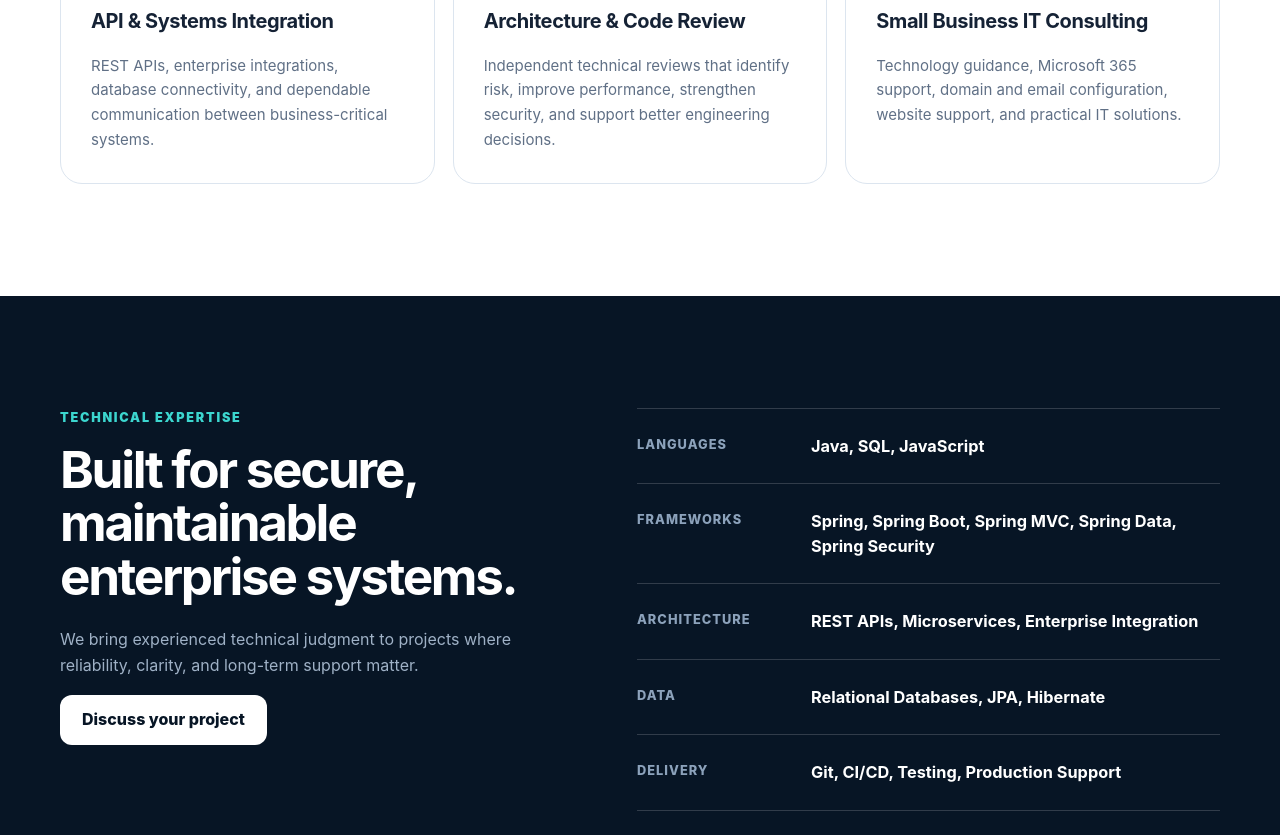
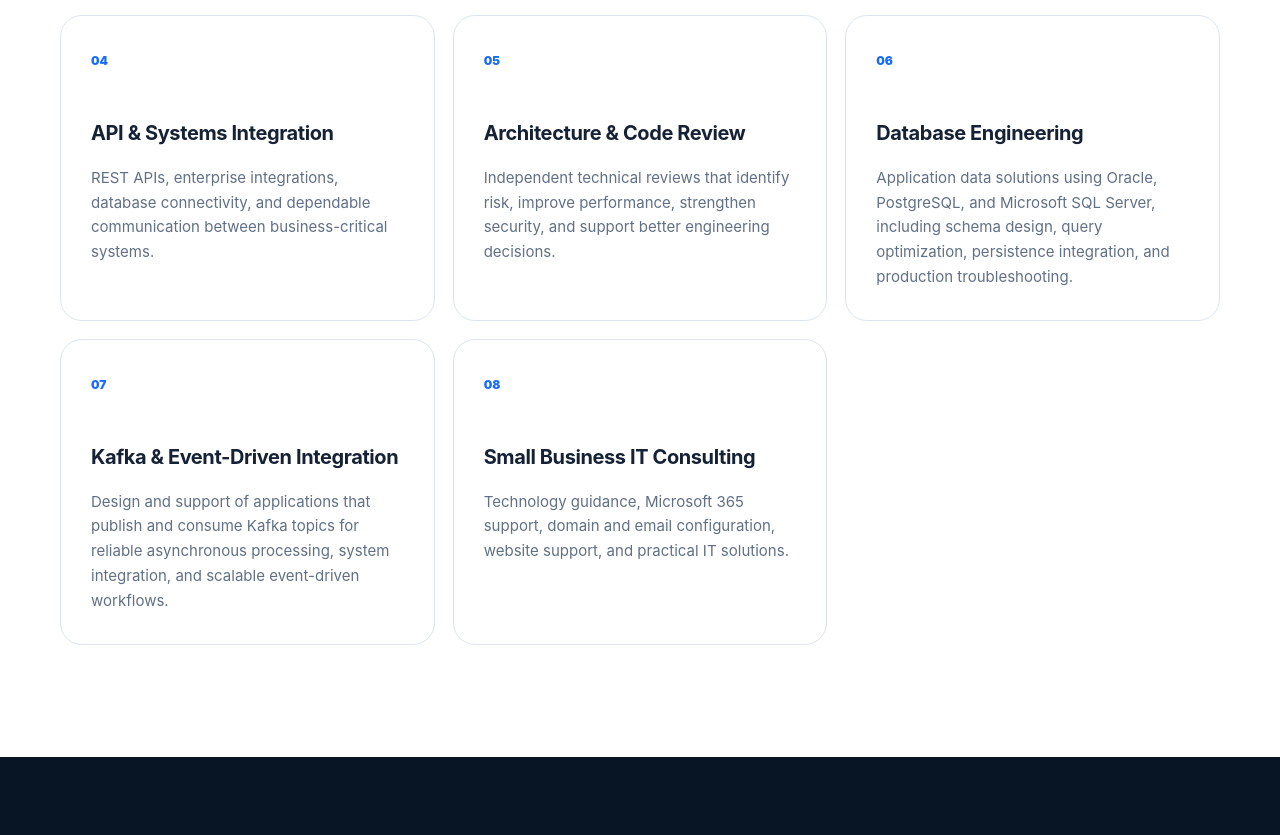
Before and after one commit to med2cyber/website, a plain HTML site: page index.html in a window 1280 px wide. Shown: the part 1962-2797 px from the top of the page. Drawn offline with Linux system fonts and the light colour scheme.

Commit message:
added database to website

```diff
--- a/index.html
+++ b/index.html
@@ -4,10 +4,10 @@
   <meta charset="utf-8" />
   <meta name="viewport" content="width=device-width, initial-scale=1" />
   <title>Med2Cyber Solutions | Java & Spring Consulting</title>
-  <meta name="description" content="Med2Cyber Solutions provides Java, Spring Framework, application modernization, API integration, and IT consulting services in Northern Virginia." />
+  <meta name="description" content="Med2Cyber Solutions provides Java, Spring Framework, database integration, Kafka messaging, application modernization, API integration, and IT consulting services in Northern Virginia." />
   <meta name="theme-color" content="#071525" />
   <meta property="og:title" content="Med2Cyber Solutions | Java & Spring Consulting" />
-  <meta property="og:description" content="Enterprise Java solutions backed by software development experience since 2002." />
+  <meta property="og:description" content="Enterprise Java, Spring, database, and Kafka solutions backed by software development experience since 2002." />
   <meta property="og:type" content="website" />
   <meta property="og:url" content="https://med2cyber.com/" />
   <link rel="canonical" href="https://med2cyber.com/" />
@@ -45,7 +45,7 @@
         <div class="hero-copy reveal">
           <p class="eyebrow">Java expertise. Enterprise reliability.</p>
           <h1>Modern software solutions built on experience since 2002.</h1>
-          <p class="hero-lead">Med2Cyber Solutions helps government and commercial organizations design, modernize, integrate, and support secure Java and Spring applications.</p>
+          <p class="hero-lead">Med2Cyber Solutions helps government and commercial organizations design, modernize, integrate, and support secure Java and Spring applications backed by reliable databases and event-driven messaging.</p>
           <div class="hero-actions">
             <a class="button" href="#contact">Request a consultation</a>
             <a class="text-link" href="#services">Explore our services <span aria-hidden="true">→</span></a>
@@ -53,6 +53,7 @@
           <div class="hero-stats" aria-label="Company highlights">
             <div><strong>20+ years</strong><span>Software development experience</span></div>
             <div><strong>Java + Spring</strong><span>Core enterprise specialization</span></div>
+            <div><strong>Data + Kafka</strong><span>Database and event-driven integration</span></div>
             <div><strong>Public + private</strong><span>Cross-sector client experience</span></div>
           </div>
         </div>
@@ -126,6 +127,16 @@
           </article>
           <article class="service-card reveal">
             <span class="service-number">06</span>
+            <h3>Database Engineering</h3>
+            <p>Application data solutions using Oracle, PostgreSQL, and Microsoft SQL Server, including schema design, query optimization, persistence integration, and production troubleshooting.</p>
+          </article>
+          <article class="service-card reveal">
+            <span class="service-number">07</span>
+            <h3>Kafka & Event-Driven Integration</h3>
+            <p>Design and support of applications that publish and consume Kafka topics for reliable asynchronous processing, system integration, and scalable event-driven workflows.</p>
+          </article>
+          <article class="service-card reveal">
+            <span class="service-number">08</span>
             <h3>Small Business IT Consulting</h3>
             <p>Technology guidance, Microsoft 365 support, domain and email configuration, website support, and practical IT solutions.</p>
           </article>
@@ -144,8 +155,9 @@
         <div class="capability-list reveal">
           <div><span>Languages</span><strong>Java, SQL, JavaScript</strong></div>
           <div><span>Frameworks</span><strong>Spring, Spring Boot, Spring MVC, Spring Data, Spring Security</strong></div>
-          <div><span>Architecture</span><strong>REST APIs, Microservices, Enterprise Integration</strong></div>
-          <div><span>Data</span><strong>Relational Databases, JPA, Hibernate</strong></div>
+          <div><span>Architecture</span><strong>REST APIs, Microservices, Enterprise Integration, Event-Driven Systems</strong></div>
+          <div><span>Databases</span><strong>Oracle, PostgreSQL, Microsoft SQL Server, SQL, JPA, Hibernate</strong></div>
+          <div><span>Messaging</span><strong>Apache Kafka, Topics, Producers, Consumers, Asynchronous Processing</strong></div>
           <div><span>Delivery</span><strong>Git, CI/CD, Testing, Production Support</strong></div>
         </div>
       </div>
@@ -204,7 +216,7 @@
         <span class="brand-mark">M2C</span>
         <span class="brand-text"><strong>Med2Cyber</strong><small>Solutions Inc.</small></span>
       </a>
-      <p>Java, Spring, software modernization, and IT consulting.</p>
+      <p>Java, Spring, databases, Kafka, software modernization, and IT consulting.</p>
       <p>© <span id="year"></span> Med2Cyber Solutions Inc. All rights reserved.</p>
     </div>
   </footer>
```
